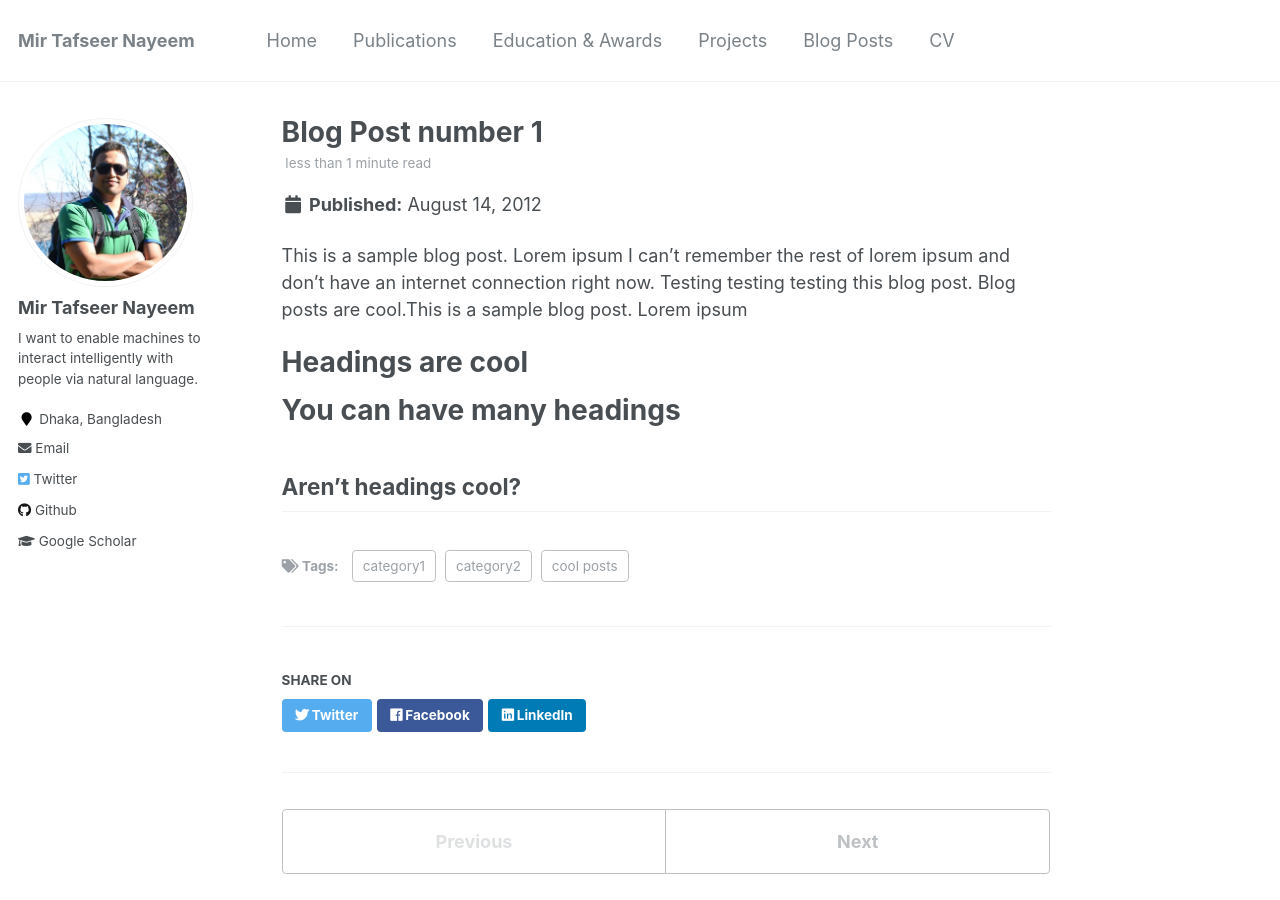
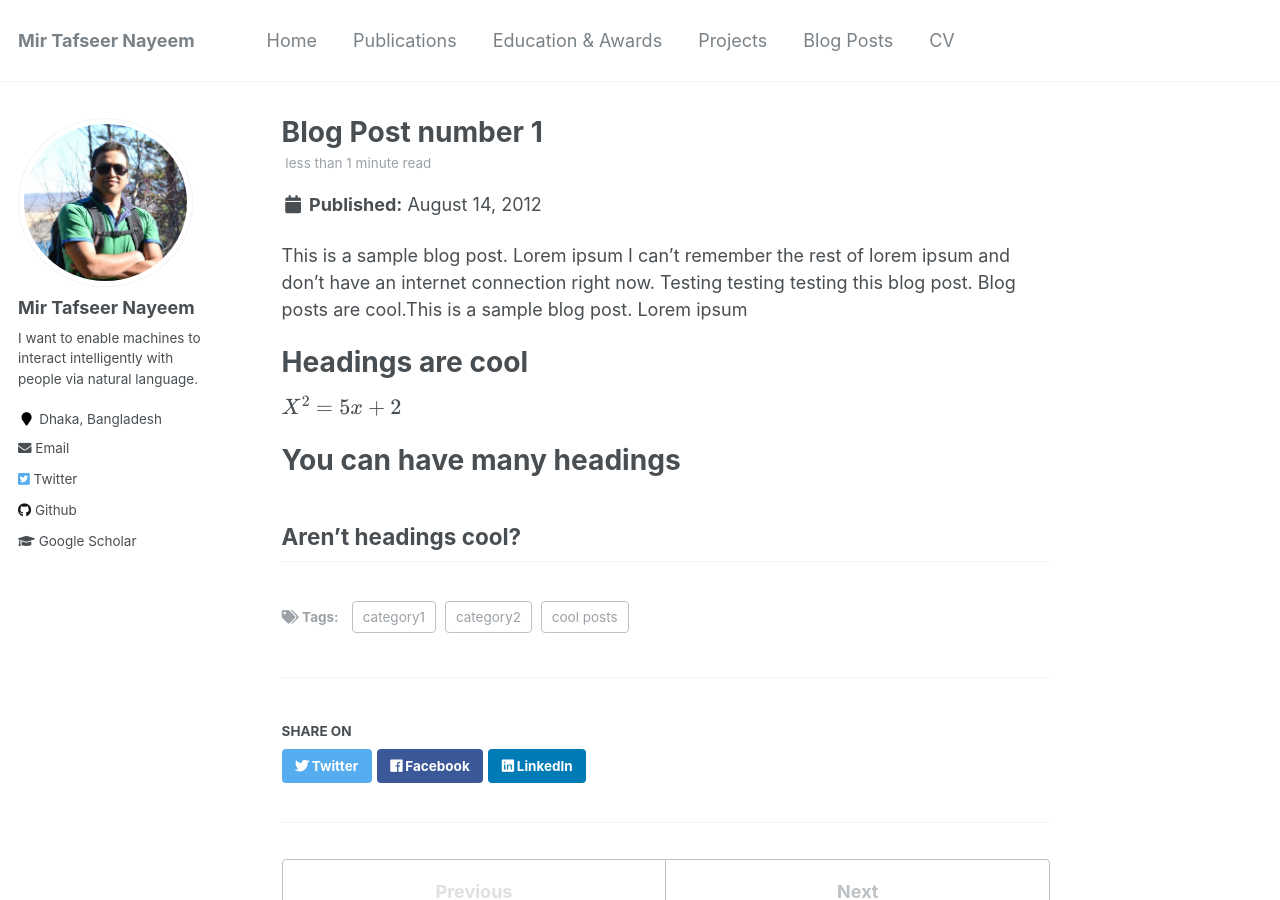
Before and after one commit to sujan-sarker/sujan-sarker.github.io, a Jekyll site: the page built from _posts/2012-08-14-blog-post-1.md, in a window 1280 px wide and 900 px high. Built offline with Jekyll 4.4.1, drawn with Linux system fonts in a browser that asks for light colours; formulas are drawn with MathJax 3.

Commit message:
Update 2012-08-14-blog-post-1.md

```diff
--- a/_posts/2012-08-14-blog-post-1.md
+++ b/_posts/2012-08-14-blog-post-1.md
@@ -13,6 +13,8 @@ This is a sample blog post. Lorem ipsum I can't remember the rest of lorem ipsum
 Headings are cool
 ======
 
+$X^2 = 5x + 2$
+
 You can have many headings
 ======
 
```
